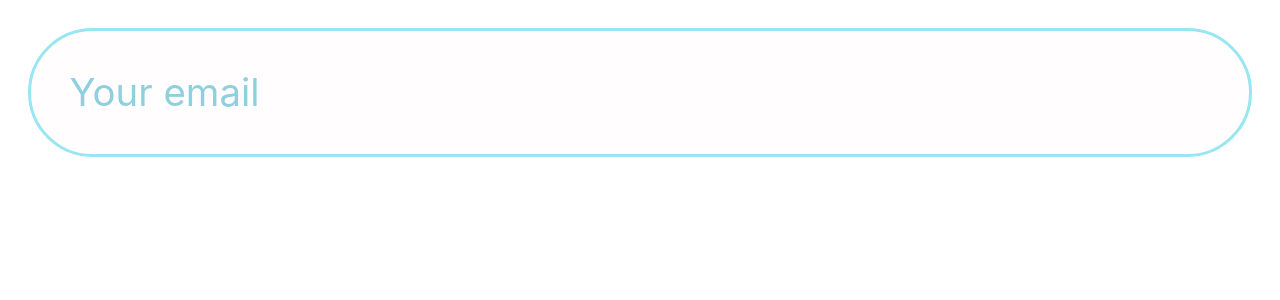
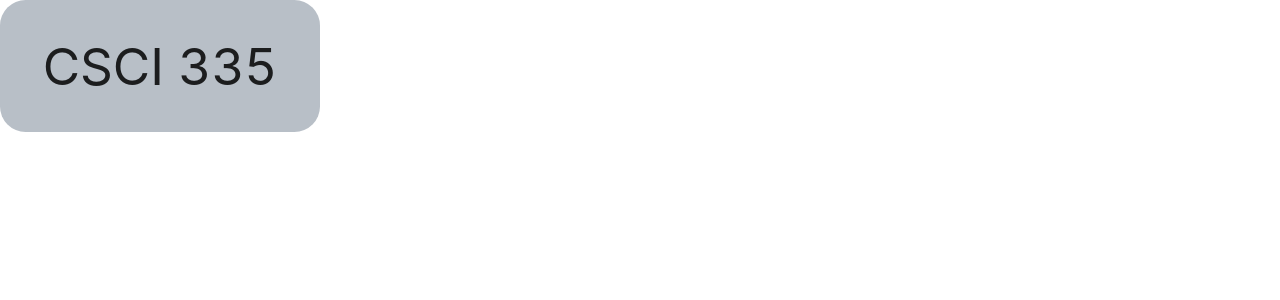
Before and after one commit to Maisa-ah/ctp-hackathon, a React (Create React App) app: page / in a window 1280 px wide. Shown: the top 300 px of the page. Built offline with nearby package versions, Linux system fonts and the light colour scheme.

Commit message:
added tag for classes

```diff
--- /dev/null
+++ b/src/components/ClassTag.js
@@ -0,0 +1,14 @@
+import React from 'react';
+import './ClassTag.scss';
+
+const ClassTag = (props) =>{
+  return(
+    <div className="tag-container">
+      <div className="class-container">
+        {props.class}
+      </div>
+    </div>
+  );
+}
+
+export default ClassTag;
--- /dev/null
+++ b/src/components/ClassTag.scss
@@ -0,0 +1,12 @@
+@import '../themes.scss';
+.tag-container{
+  width: clamp(50%, 50%, 90%);
+  .class-container{
+    background: $medGrey;
+    padding: 0.5em;
+    border-radius: 0.5em;
+    width: clamp(50%, 50%, 90%);
+    text-align: center;
+    font-size: 4vw;
+  }
+}
--- a/src/pages/Home.js
+++ b/src/pages/Home.js
@@ -1,10 +1,12 @@
 import React from 'react';
 import Field from '../components/Fields';
+import ClassTag from '../components/ClassTag';
 
 function HomePage() {
   return (
     <div>
-      <Field title="Email" name="Your email"/>
+      <ClassTag class="CSCI 335"/>
+      {/* <Field title="Email" name="Your email"/> */}
     </div>
   );
 }
```
